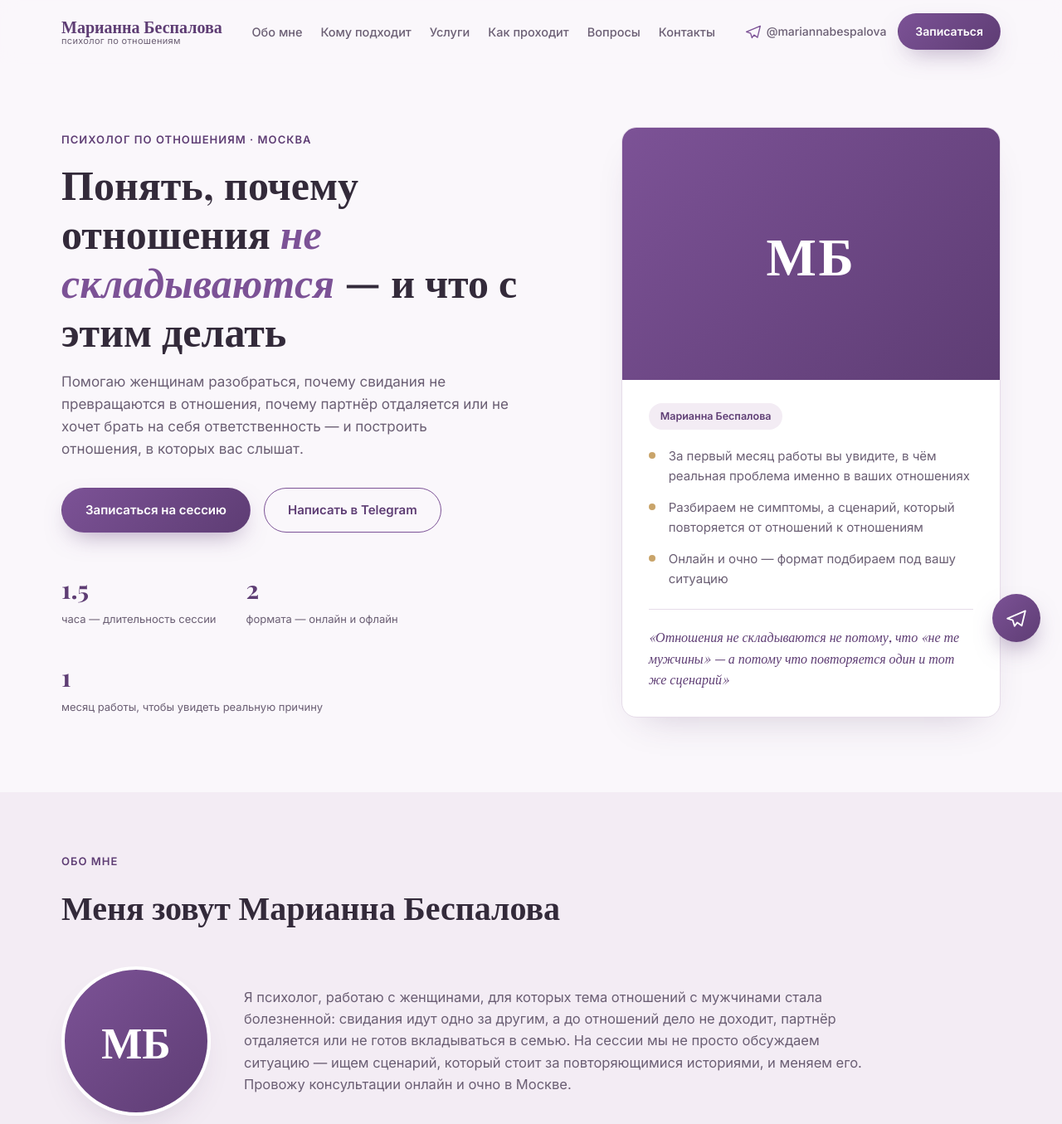
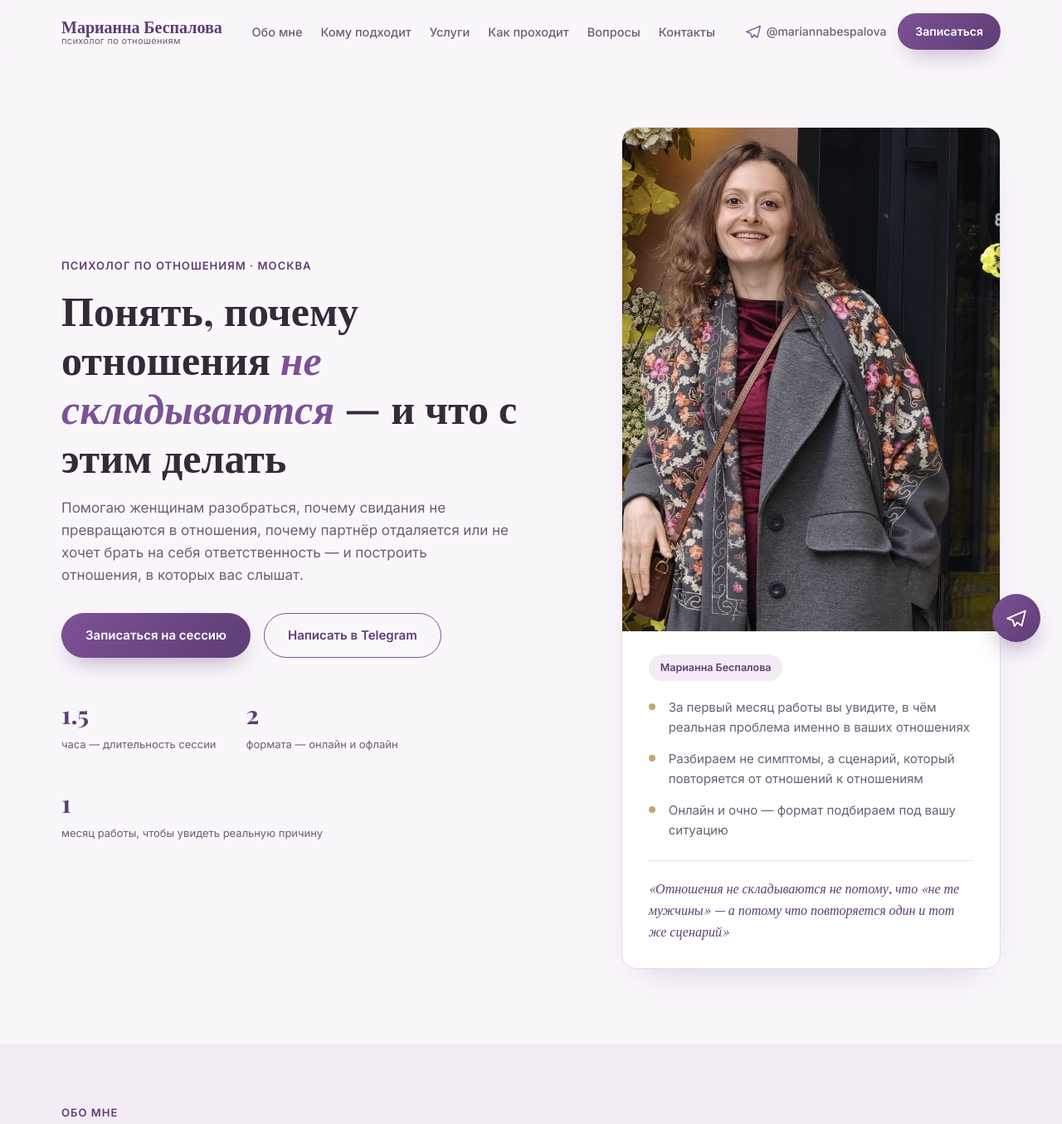
Before and after one commit to murzzsite/bespalova-psy, a plain HTML site: page index.html in a window 1280 px wide. Shown: the top 1355 px of the page at 83% size. Drawn offline with nearby package versions, Linux system fonts and the light colour scheme.

Commit message:
update: client photo, copy edits, VK link fix

```diff
--- a/index.html
+++ b/index.html
@@ -68,7 +68,7 @@
         </div>
       </div>
       <div class="hero__card">
-        <div class="hero__card-avatar">МБ</div>
+        <img src="images/marianna-hero.jpg" alt="Марианна Беспалова" class="hero__card-photo">
         <div class="hero__card-body">
           <div class="hero__card-badge">Марианна Беспалова</div>
           <ul class="hero__card-list">
@@ -88,7 +88,7 @@
       <p class="section-eyebrow">Обо мне</p>
       <h2 class="section-title">Меня зовут Марианна Беспалова</h2>
       <div class="about__intro">
-        <div class="about__avatar">МБ</div>
+        <img src="images/marianna-about.jpg" alt="Марианна Беспалова" class="about__photo">
         <p class="about__text">Я психолог, работаю с женщинами, для которых тема отношений с мужчинами стала болезненной: свидания идут одно за другим, а до отношений дело не доходит, партнёр отдаляется или не готов вкладываться в семью. На сессии мы не просто обсуждаем ситуацию — ищем сценарий, который стоит за повторяющимися историями, и меняем его. Провожу консультации онлайн и очно в Москве.</p>
       </div>
 
@@ -206,7 +206,7 @@
         <div class="step">
           <div class="step__num">2</div>
           <h3>Знакомство</h3>
-          <p>Коротко обсуждаем запрос и выбираем формат — онлайн или очно.</p>
+          <p>Перед первой сессией заполняете анкету и выбираем формат — онлайн или очно.</p>
         </div>
         <div class="step">
           <div class="step__num">3</div>
@@ -250,7 +250,7 @@
         </details>
         <details class="faq__item">
           <summary>Что если я не в отношениях сейчас?</summary>
-          <p>Это частый запрос: разобраться, почему свидания не переходят в отношения, и что в этом сценарии стоит изменить — ещё до следующих отношений.</p>
+          <p>Чтобы создать отношения, которых вы хотите, мы проанализируем сценарий, в котором свидания не переходят в отношения, и что в этом сценарии стоит изменить.</p>
         </details>
         <details class="faq__item">
           <summary>Как записаться?</summary>
@@ -305,7 +305,7 @@
     <div class="footer__links">
       <a href="https://t.me/mariannabespalova" target="_blank" rel="noopener">Telegram: @mariannabespalova</a>
       <a href="https://instagram.com/marianna_changes" target="_blank" rel="noopener">Instagram: @marianna_changes</a>
-      <a href="https://vk.com/marianna_changes" target="_blank" rel="noopener">VK: @marianna_changes</a>
+      <a href="https://vk.ru/mariannachanges" target="_blank" rel="noopener">VK: @mariannachanges</a>
     </div>
     <div class="footer__copy">
       <span>© <span id="year"></span> Марианна Беспалова</span>
--- a/styles.css
+++ b/styles.css
@@ -146,18 +146,11 @@ ul { list-style: none; }
   position: relative;
   overflow: hidden;
 }
-.hero__card-avatar {
+.hero__card-photo {
   width: 100%;
-  aspect-ratio: 3 / 2;
-  display: flex;
-  align-items: center;
-  justify-content: center;
-  background: linear-gradient(135deg, var(--accent), var(--accent-dark));
-  color: #fff;
-  font-family: var(--font-head);
-  font-weight: 700;
-  font-size: 64px;
-  letter-spacing: 0.04em;
+  aspect-ratio: 3 / 4;
+  object-fit: cover;
+  object-position: top center;
 }
 .hero__card-body { padding: 28px 32px 32px; }
 .hero__card-badge {
@@ -197,19 +190,12 @@ ul { list-style: none; }
 /* ABOUT */
 .about { padding: 70px 0; background: var(--bg-alt); }
 .about__intro { display: flex; gap: 40px; align-items: center; margin-bottom: 48px; }
-.about__avatar {
-  width: 180px;
-  height: 180px;
+.about__photo {
+  width: 220px;
+  height: 220px;
   border-radius: 50%;
+  object-fit: cover;
   flex-shrink: 0;
-  display: flex;
-  align-items: center;
-  justify-content: center;
-  background: linear-gradient(135deg, var(--accent), var(--accent-dark));
-  color: #fff;
-  font-family: var(--font-head);
-  font-weight: 700;
-  font-size: 52px;
   box-shadow: var(--shadow);
   border: 4px solid var(--surface);
 }
```
Also changed, not shown: images/marianna-about.jpg (added), images/marianna-hero.jpg (added).
